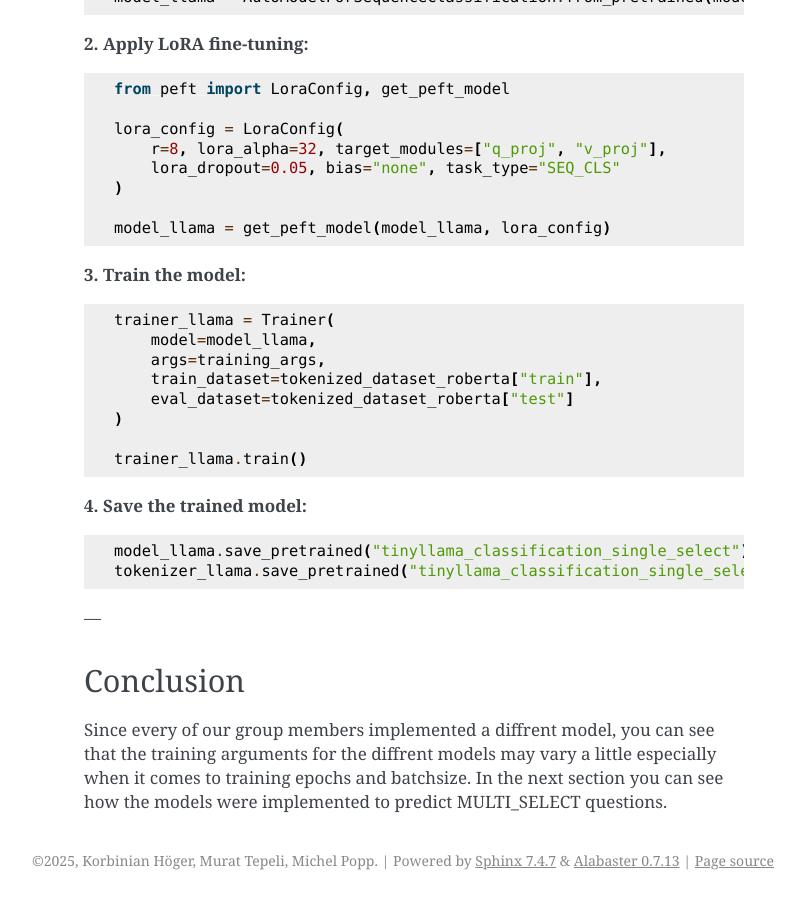
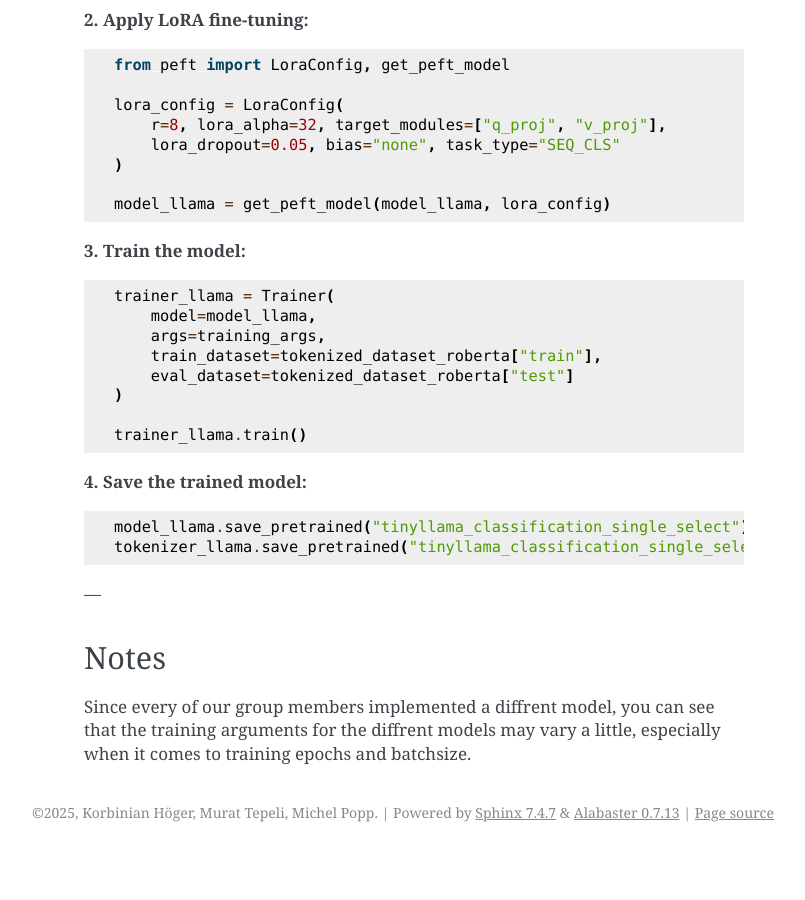
Before and after one commit to Michel-p16/PDS-Project, a Sphinx documentation site: the page built from docs/source/single_select_implementation.rst, in a window 1280 px wide and 900 px high, scrolled down 2866 px. Shown: the whole window, without its empty margins (336-1141 px from the left). Built offline with Sphinx 7.4.7, drawn with Linux system fonts in a browser that asks for light colours; after the commit the page ends 3718 px from its top, so only the background shows below that; some of the changed text lies outside the part shown.

Commit message:
Update single_select_implementation.rst

```diff
--- a/docs/source/single_select_implementation.rst
+++ b/docs/source/single_select_implementation.rst
@@ -1,13 +1,13 @@
 Model Implementation for Single Select Questions
 =================================================
 
-This section describes the implementation of transformer-based models for **Single Select Question Classification**. The models were fine-tuned using **Hugging Face Transformers**.
+This section describes the implementation of models for **Single Select Question Classification**.
 
 ---
 
 RoBERTa Implementation
 -----------------------
-We used **RoBERTa** to classify the single select questions and answers to the correct label.
+We used **RoBERTa** to classify the single select question + answer pairs to the correct label.
 
 **1. Load the tokenizer and model:**
 
@@ -179,6 +179,6 @@
 
 ---
 
-Conclusion
+Notes
 ----------
-Since every of our group members implemented a diffrent model, you can see that the training arguments for the diffrent models may vary a little especially when it comes to training epochs and batchsize. In the next section you can see how the models were implemented to predict MULTI_SELECT questions.
+Since every of our group members implemented a diffrent model, you can see that the training arguments for the diffrent models may vary a little, especially when it comes to training epochs and batchsize.
```
